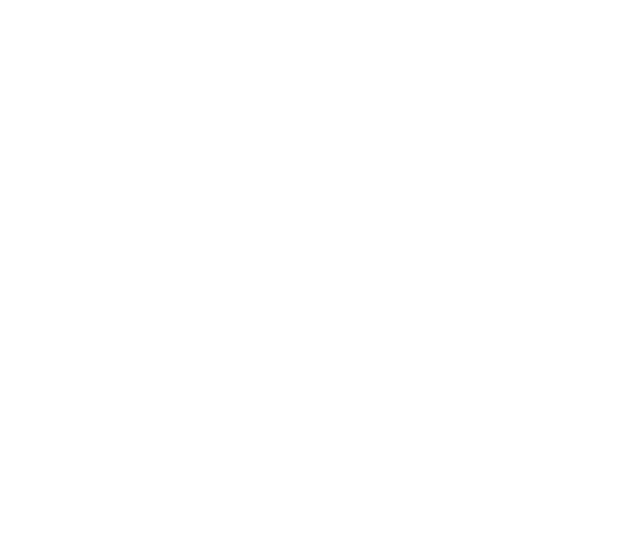
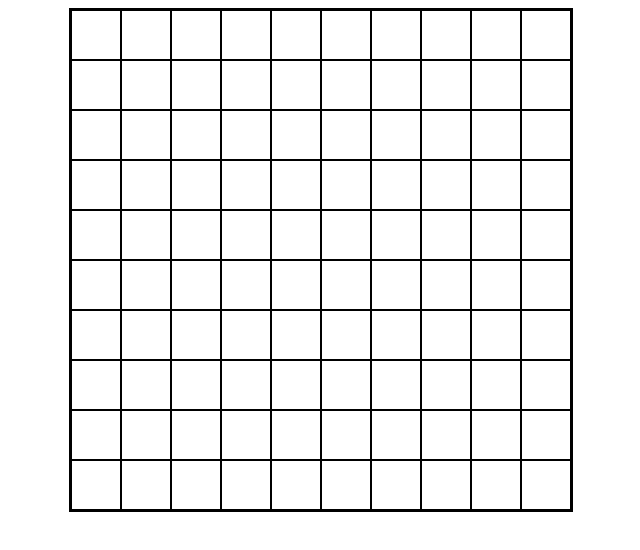
Before and after one commit to meisREAL/BattleShip, a website built with webpack: page dist/index.html in a window 1280 px wide. Shown: the whole page, without its empty margins (319-959 px from the left). Built offline with nearby package versions, Linux system fonts and the light colour scheme.

Commit message:
basic board with event listeners that send coords to GameBoard object

```diff
--- /dev/null
+++ b/src/DOM.js
@@ -0,0 +1,43 @@
+import { GameBoard } from "./gameLogic";
+
+const board = GameBoard();
+
+const generateGameBoard = (function () {
+    const content = document.getElementById('content');
+
+    const gameBoard = () => {
+        //create 10x10 grid
+        const board = document.createElement('div');
+        board.setAttribute('id', 'board');
+
+        for (let row = 0; row < 10; row++) {
+            for (let col = 0; col < 10; col++) {
+                const cell = document.createElement('div');
+                cell.classList.add('cell');
+                cell.setAttribute('data-index-number', `${row}-${col}`);
+                board.appendChild(cell);
+            }
+        }
+
+        content.appendChild(board);
+    }
+
+    const makeListeners = () => {
+        //creates event listeners on the board
+        const cells = document.querySelectorAll('.cell');
+        for (let i = 0; i < cells.length; i++) {
+            cells[i].addEventListener('click', board.getCoords)
+        }
+    }
+
+    return {
+        gameBoard,
+        makeListeners,
+
+    }
+})();
+
+export {
+    generateGameBoard,
+
+}
--- a/src/gameLogic.js
+++ b/src/gameLogic.js
@@ -72,7 +72,7 @@ const GameBoard = () => {
                     ship.coords[i] = `${gameBoard[col][col - i]}`;
                 }
             }
-        } else if (choice > 1) {
+        } else if (choice > 1) { //vertical positioning
             for (let i = 0; i < ship.shipLength; i++) {
                 if (row <= 7) {
                     gameBoard[row + i][col] = 'ship';
@@ -85,11 +85,32 @@ const GameBoard = () => {
         }
     }
 
+    const receiveAttack = (coordA, coordB) => {
+        //get coordinates of hit cell
+        //check array gameBoard if there is a ship or empty
+        // if empty mark missed hit X and return
+        //else check which ship got hit
+        //mark ship as hit
+        //mark cell as good hit
+        //check if ship is sunk
+        //return hit to board
+    }
+    const getCoords = (e) => {
+        //creates separate coordinates of cell hit
+        const coords = e.target.dataset.indexNumber;
+        const coordA = coords.slice(0, 1);
+        const coordB = coords.slice(2);
+        receiveAttack(coordA, coordB);
+    }
+
     return {
         //
         gameBoard,
         gameShips,
         getShip,
+        generateShipLocation,
+        getCoords,
+
     }
 }
 
--- a/src/index.js
+++ b/src/index.js
@@ -1,2 +1,6 @@
 import './style.css';
 import { Ship } from './gameLogic';
+import { generateGameBoard } from './DOM';
+
+generateGameBoard.gameBoard();
+generateGameBoard.makeListeners();
--- a/src/style.css
+++ b/src/style.css
@@ -0,0 +1,22 @@
+#content {
+    display: flex;
+    justify-content: center;
+    align-items: center;
+}
+
+#board {
+    width: 500px;
+    height: 500px;
+    border: 2px solid black;
+    display: grid;
+    grid-template-columns: repeat(10, 1fr);
+    grid-template-rows: repeat((10, 1fr));
+}
+
+.cell {
+    border: 1px solid black;
+}
+
+.cell:hover {
+    background-color: lightsteelblue;
+}
```
Also changed, not shown: src/gameLogic.test.js (+1 -0 lines), dist/index.html, dist/main.js.
